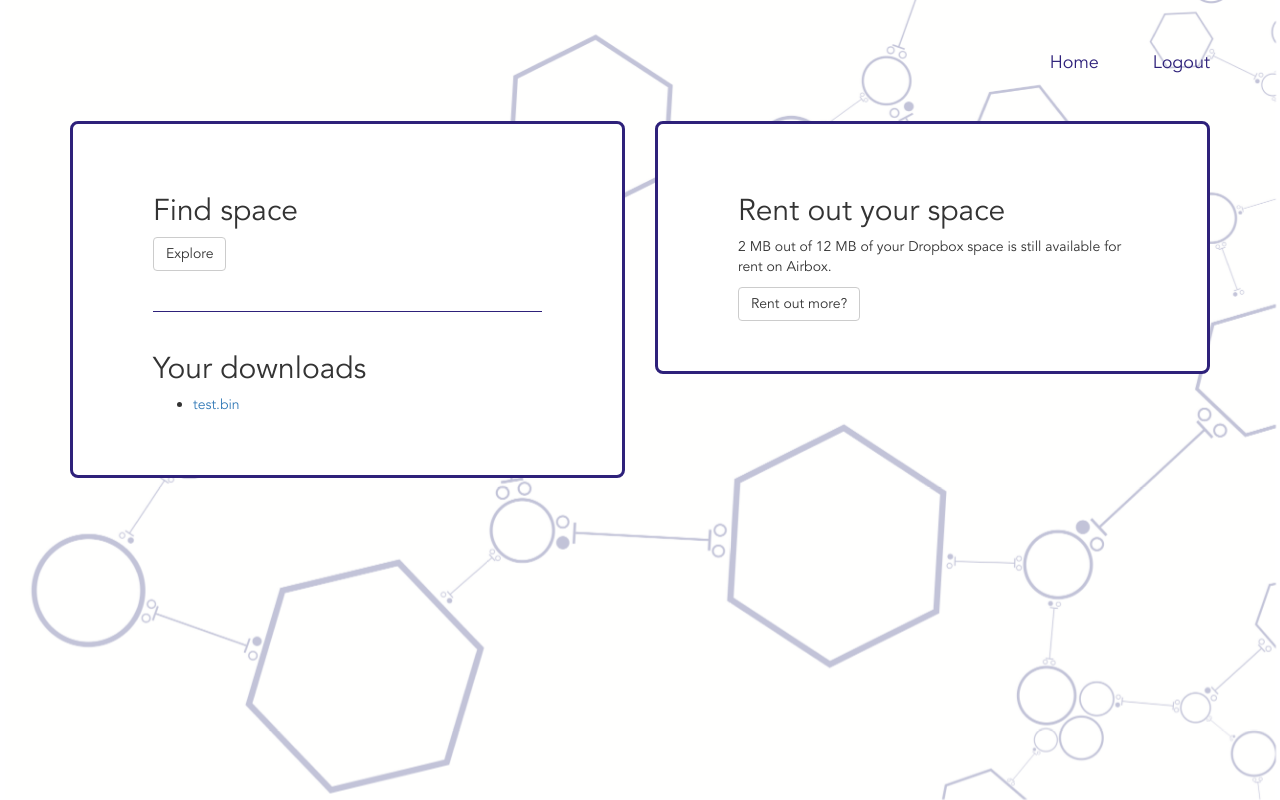
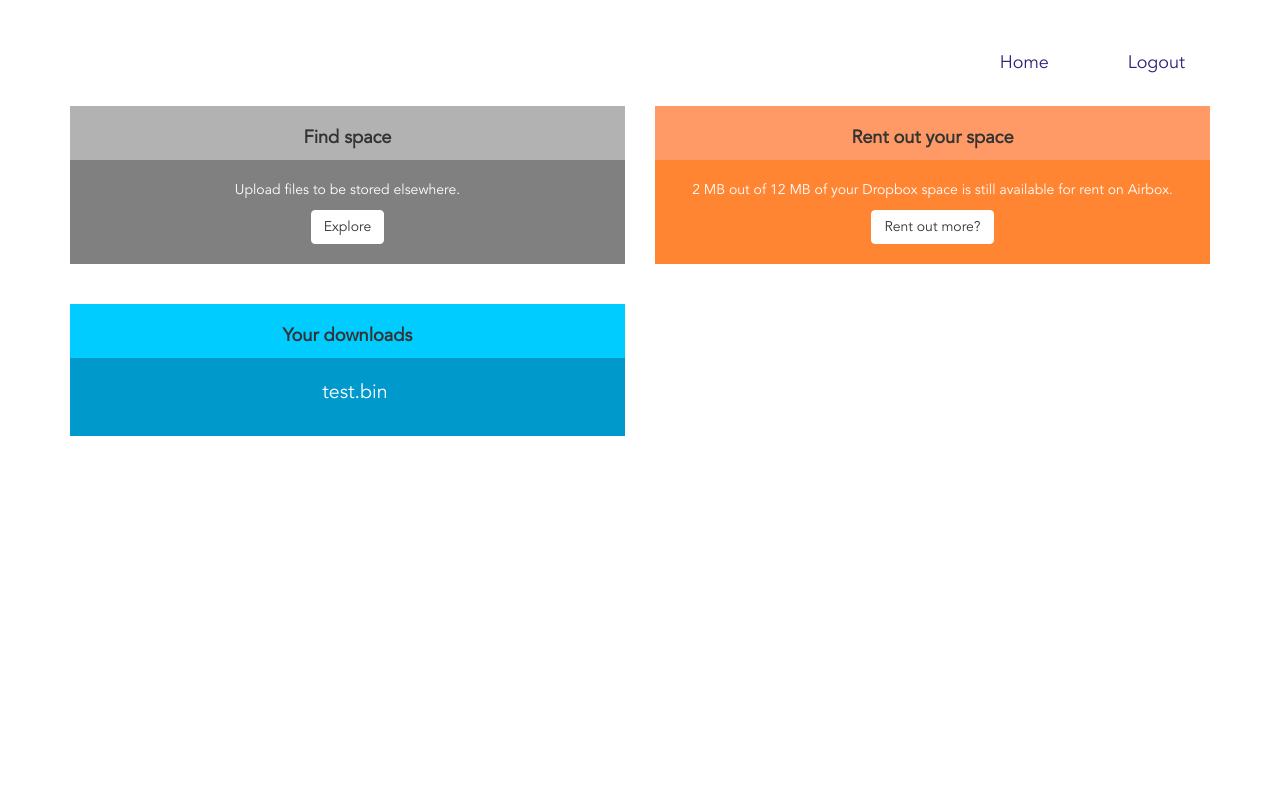
Before and after one commit to frankjwu/airbox, a Flask app: page /dashboard in a window 1280 px wide. Run offline with Flask 2, Linux system fonts and the light colour scheme; the visitor is signed in with stand-in values (Sample User, id 1); data comes from the database, SQL or seed files in the repository; both versions use the stored data as it was after the commit; some libraries are stand-ins or nearby versions.

Commit message:
front end stuff

```diff
--- a/app/static/css/styles.css
+++ b/app/static/css/styles.css
@@ -1,3 +1,5 @@
+
+
 @font-face {
   font-family: 'Avenir';
   src: url('/static/Avenir.ttf');
@@ -98,13 +100,80 @@ ul.meta {
 .buy-splash, .buy-real,
 .sell-splash, .sell-real {
   margin-top: 35px;
-  padding: 50px 80px;
+  /*padding: 50px 80px;*/
   background-color: white;
-  border-radius: 8px;
-  border: 3px solid #2E217A;
+  border-radius: 0px;
+  text-align: center;
+  margin: 0 auto;
+  /*border: 3px solid #2E217A;*/
 }
 
 .buy-splash hr {
   margin: 40px 0;
   border-color: #2E217A;
 }
+
+.gray {
+  background: gray;
+}
+
+.orange {
+  background: #FF8533;
+}
+
+.blue {
+  background: #0099CC;
+}
+
+.gray-title {
+  background: #B2B2B2;
+  width:100%;
+}
+
+.blue-title {
+  background: #00CCFF;
+  width:100%;
+}
+
+.orange-title {
+  background: #FF9966;
+  width: 100%;
+}
+
+.buy-title {
+  padding-top: 2px;
+  padding-bottom: 2px;
+}
+
+.buy-description {
+  padding-top: 20px;
+  padding-bottom: 20px;
+}
+
+ul, li {
+  list-style-type: none;
+}
+
+li a {
+  color: white;
+  padding-right:25px;
+  font-size: 1.4em;
+}
+
+.btn-default {
+  border-color: white;
+}
+
+.buy-description p {
+  color:white;
+}
+
+#title {
+  font-weight: bold;
+  font-size: 1.3em;
+}
+
+#dropboxFile {
+  margin: 0 auto;
+  text-align: center;
+}
--- a/app/templates/dashboard.html
+++ b/app/templates/dashboard.html
@@ -1,29 +1,43 @@
 {% extends "base.html" %}
 {% block content %}
-<div class="wrapper">
 <div class="container">
   <ul class="meta">
     <li><a href="/">Home</a></li>
     <li><a href="/logout">Logout</a></li>
   </ul>
+  <br>
   <div class="row">
     <div class="col-md-6">
-        <div class="buy-splash">
-          <h2>Find space</h2>
+      <div class="buy-splash gray">
+        <div class="buy-title gray-title">
+          <h2 id="title">Find space</h2>
+        </div>
+        <div class="buy-description">
+          <p>Upload files to be stored elsewhere.</p>
           <button type="button" class="btn btn-default" onclick="showBuy()">Explore</button>
-
+        </div>
+      </div>
+      <br>
+      <br>
+      <div class="buy-splash blue">
         {% if user.transactions %}
-            <hr>
-            <h2>Your downloads</h2>
+        <div class="buy-title blue-title">
+          <h2 id="title">Your downloads</h2>
+        </div>
+        <div class="buy-description">
           <ul>
             {% for t in user.transactions() %}
               <li><a href="/download?id={{ t.id }}">{{ t.original_name }}</a></li>
             {% endfor %}
           </ul>
+        </div>
         {% endif %}
       </div>
-        <div class="buy-real" style="display:none">
-          <h2>Upload a file</h2>
+      <div class="buy-real gray" style="display:none">
+        <div class="buy-title gray-title">
+          <h2 id="title">Upload a file</h2>
+        </div>
+        <div class="buy-description">
         <form action="/buy" method="post" name="upload" enctype="multipart/form-data">
           {{ buy_form.hidden_tag() }}
           <p>
@@ -36,14 +50,22 @@
         </form>
         </div>
       </div>
+    </div>
     <div class="col-md-6">
-        <div class="sell-splash">
-          <h2>Rent out your space</h2>
+      <div class="sell-splash orange">
+        <div class="buy-title orange-title">
+          <h2 id="title">Rent out your space</h2>
+        </div>
+        <div class="buy-description">
           <p>{{ (user.space_left / 1000000)|round|int }} MB out of {{ (user.space_selling / 1000000)|round|int }} MB of your Dropbox space is still available for rent on Airbox.</p>
           <button type="button" class="btn btn-default" onclick="showSell()">Rent out more?</button>
         </div>
-        <div class="sell-real" style="display:none">
-          <h1>Sell your space</h1>
+      </div>
+      <div class="sell-real orange" style="display:none">
+        <div class="buy-title orange-title">
+          <h2 id="title">Sell your space</h2>
+        </div>
+        <div class="buy-description">
           <form action="/sell" method="post" name="list">
             {{ sell_form.hidden_tag() }}
             <p>
```
Also changed, not shown: app.db. Lines whose indentation alone changed are shown as unchanged.
